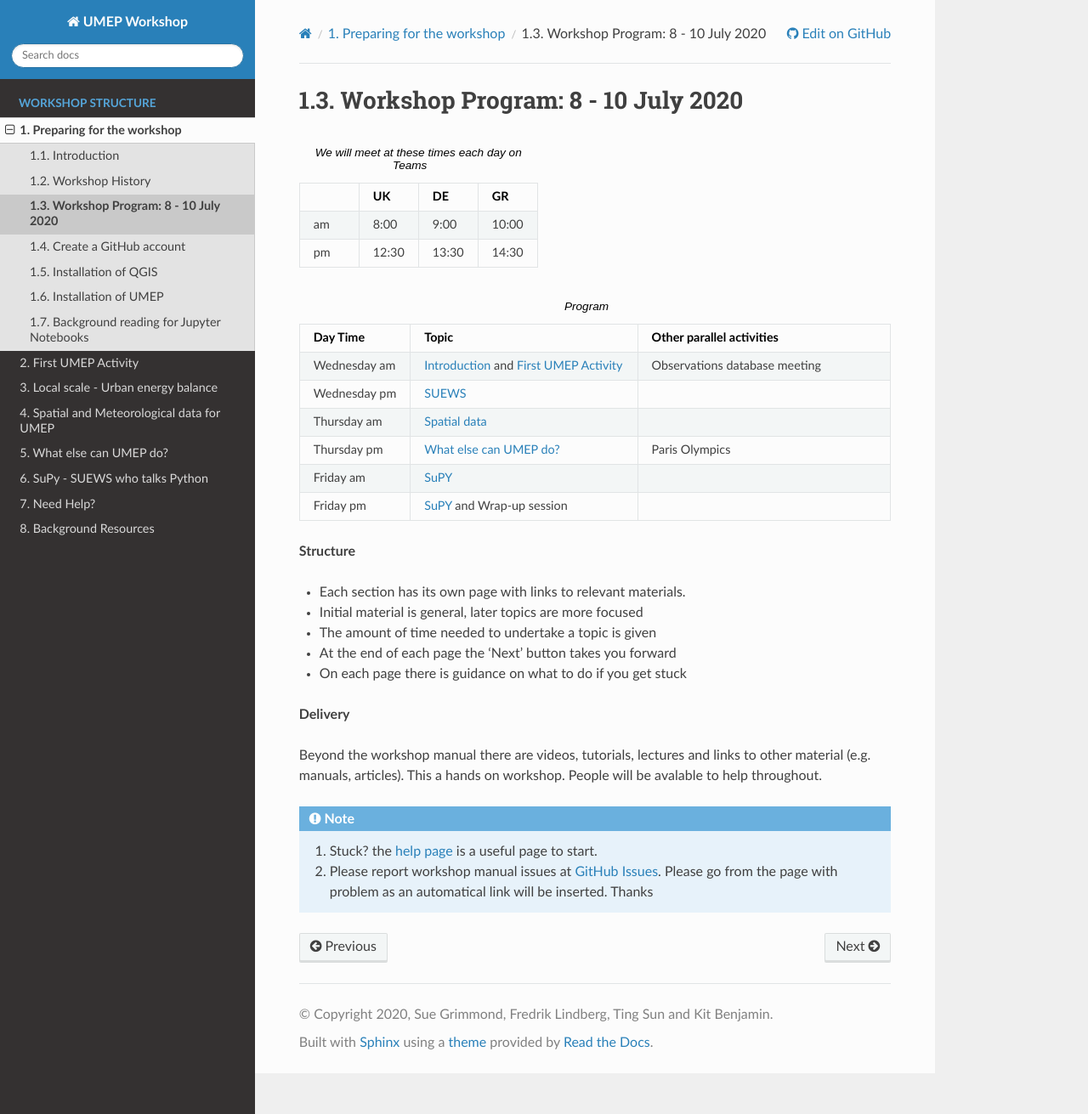
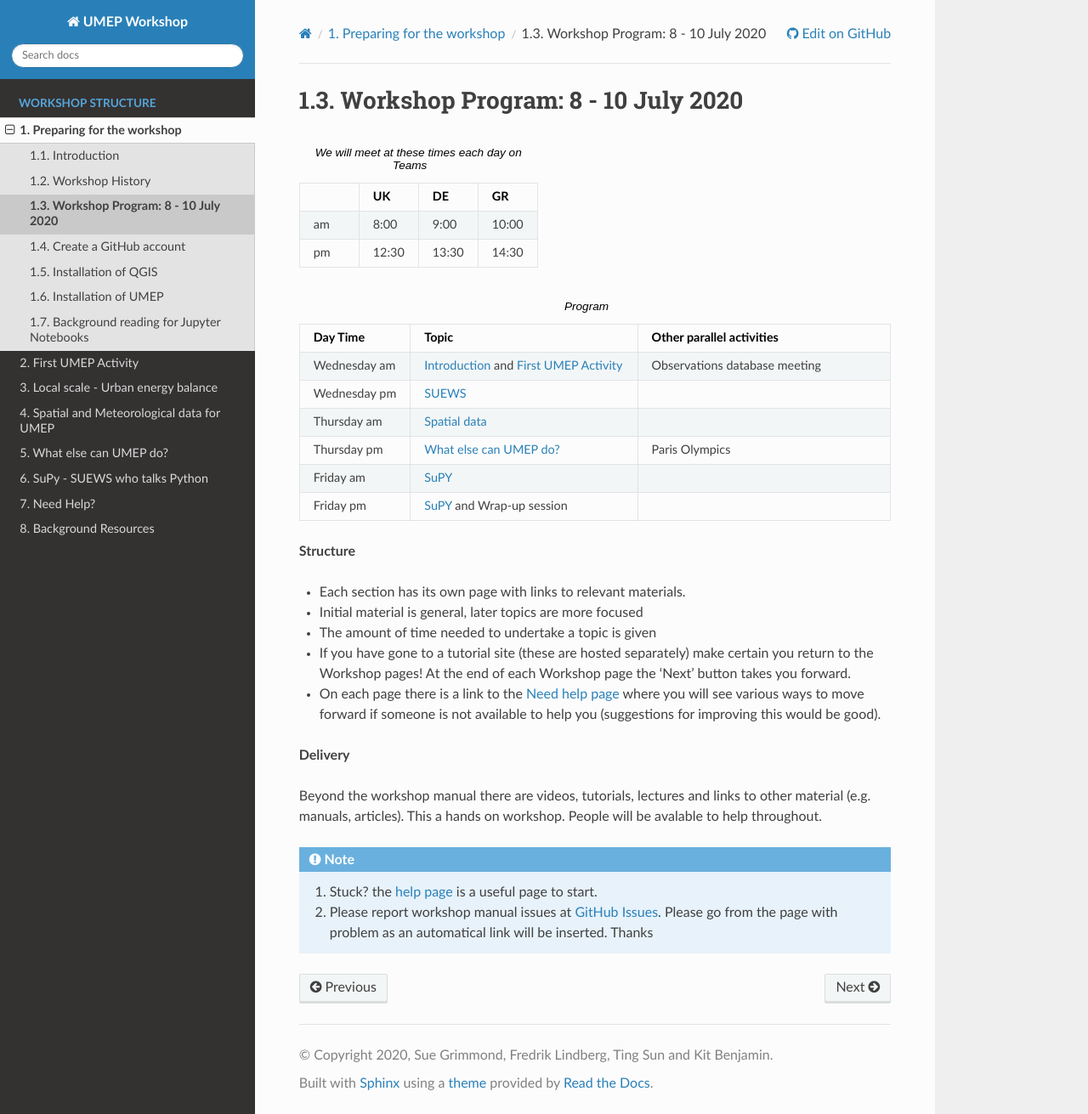
Before and after one commit to Urban-Meteorology-Reading/UMEP-Workshop, a Sphinx documentation site: the page built from source/Prepare/Prog1.rst, in a window 1280 px wide and 1311 px high. Shown: the whole window at 85% size. Built offline with Sphinx 7.4.7 and the Read the Docs theme 2.0.0, drawn with Linux system fonts in a browser that asks for light colours.

Commit message:
Update Prog1.rst

```diff
--- a/source/Prepare/Prog1.rst
+++ b/source/Prepare/Prog1.rst
@@ -55,8 +55,8 @@ Workshop Program: 8 - 10 July 2020
 -  Each section has its own page with links to relevant materials.
 -  Initial material is general, later topics are more focused
 -  The amount of time needed to undertake a topic is given
--  At the end of each page the 'Next' button takes you forward
--  On each page there is guidance on what to do if you get stuck
+-   If you have gone to a tutorial site (these are hosted separately) make certain you return to the Workshop pages! At the end of each Workshop page the 'Next' button takes you forward.
+-  On each page there is a link to the `Need help page <NeedHelp>` where you will see various ways to move forward if someone is not available to help you (suggestions for improving this would be good).
 
 **Delivery**
 
```
